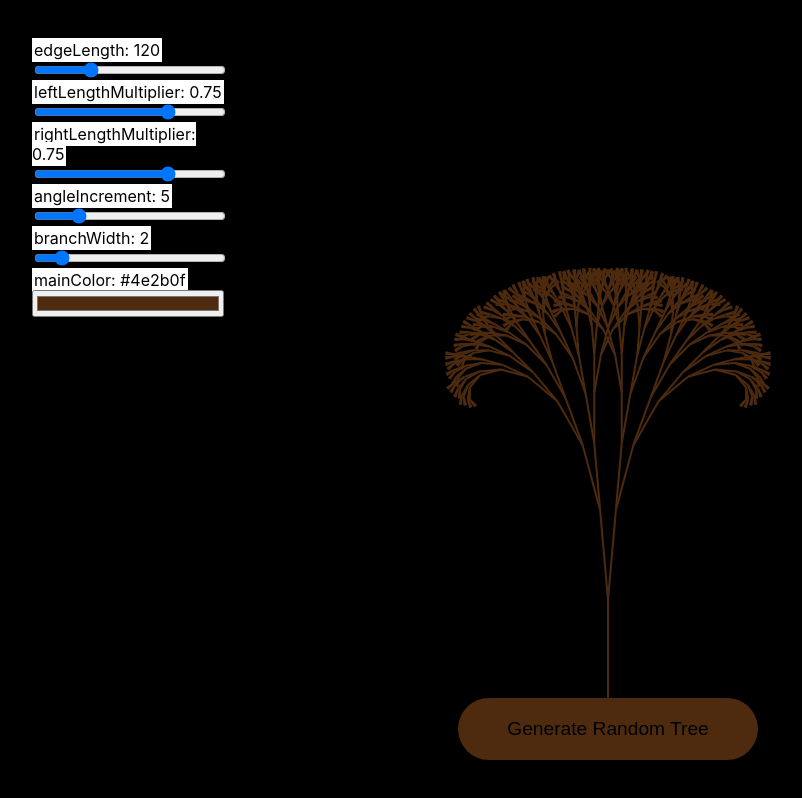
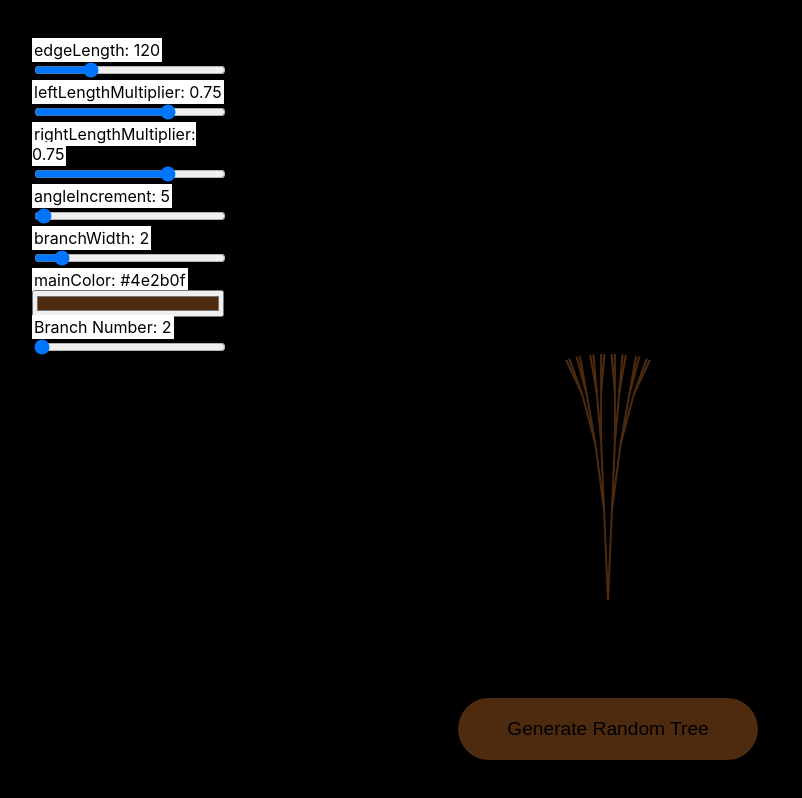
Before and after one commit to davidnlearner/fractal-visualizer, a React (Create React App) app: page / in a window 1280 px wide. Shown: the whole page, without its empty margins (32-834 px from the left). Built offline with nearby package versions, Linux system fonts and the light colour scheme.

Commit message:
Added branch number option, hid initial trunk line

```diff
--- a/src/App.js
+++ b/src/App.js
@@ -1,8 +1,7 @@
 import './App.css';
 import { useRef, useState, useEffect } from 'react';
 
-const drawTree = ({ctx, startX=300, startY=520, edgeLength=120, leftLengthMultiplier=0.75, rightLengthMultiplier=0.75, angle=0, angleIncrement=10, branchWidth=2, mainColor='#4e2b0f', secondaryColor='green', stepCounter=0}) => {
-  stepCounter += 1;
+const drawTree = ({ctx, startX=300, startY=520, edgeLength=120, leftLengthMultiplier=0.75, rightLengthMultiplier=0.75, angle=0, angleIncrement=10, branchWidth=2, mainColor='#4e2b0f', secondaryColor='green', stepCounter=0, branchNumber=2}) => {
   ctx.beginPath();
   ctx.save();
   ctx.strokeStyle = mainColor;
@@ -11,16 +10,21 @@ const drawTree = ({ctx, startX=300, startY=520, edgeLength=120, leftLengthMultip
   ctx.translate(startX, startY);
   ctx.rotate(angle * Math.PI/180);
   ctx.moveTo(0, 0);
-  ctx.lineTo(0, -edgeLength);
+  const drawLength = stepCounter === 0? 0 : -edgeLength;
+  ctx.lineTo(0, drawLength);
   ctx.stroke();
 
-  if (edgeLength < 10 || stepCounter > 10) {
+  stepCounter += 1;
+  if (edgeLength < 10 || stepCounter > 4) {
       ctx.restore();
       return;
   }
   else {
-      drawTree({ctx, startX: 0, startY: -edgeLength, edgeLength: edgeLength * rightLengthMultiplier, leftLengthMultiplier, rightLengthMultiplier, angle: angle + angleIncrement, angleIncrement, branchWidth, mainColor, secondaryColor, stepCounter});
-      drawTree({ctx, startX: 0, startY: -edgeLength, edgeLength: edgeLength * leftLengthMultiplier, leftLengthMultiplier, rightLengthMultiplier, angle: angle - angleIncrement, angleIncrement, branchWidth, mainColor, secondaryColor, stepCounter});
+    for (let i = -angleIncrement * (branchNumber-1)/2; i <= angleIncrement * (branchNumber-1)/2; i += angleIncrement) {
+      drawTree({ctx, startX: 0, startY: -edgeLength, edgeLength: edgeLength * rightLengthMultiplier, leftLengthMultiplier, rightLengthMultiplier, angle: angle + i, angleIncrement, branchWidth, mainColor, secondaryColor, stepCounter, branchNumber});
+    }
+    //  drawTree({ctx, startX: 0, startY: -edgeLength, edgeLength: edgeLength * rightLengthMultiplier, leftLengthMultiplier, rightLengthMultiplier, angle: angle + angleIncrement, angleIncrement, branchWidth, mainColor, secondaryColor, stepCounter});
+    //  drawTree({ctx, startX: 0, startY: -edgeLength, edgeLength: edgeLength * leftLengthMultiplier, leftLengthMultiplier, rightLengthMultiplier, angle: angle - angleIncrement, angleIncrement, branchWidth, mainColor, secondaryColor, stepCounter});
 
       ctx.restore();
   }
@@ -40,6 +44,7 @@ function App() {
   const [angleIncrement, setAngleIncrement] = useState(5);
   const [branchWidth, setBranchWidth] = useState(2);
   const [mainColor, setMainColor] = useState('#4e2b0f');
+  const [branchNumber, setBranchNumber] = useState(2);
 
   const canvasElement = useRef(null);
 
@@ -47,9 +52,9 @@ function App() {
     const ctx = canvasElement.current.getContext('2d');
 
     ctx.clearRect(0, 0, canvasElement.current.width, canvasElement.current.height);
-    drawTree({ ctx, startX, startY, edgeLength, leftLengthMultiplier, rightLengthMultiplier, angleIncrement: parseInt(angleIncrement), branchWidth, mainColor });
+    drawTree({ ctx, startX, startY, edgeLength, leftLengthMultiplier, rightLengthMultiplier, angleIncrement: parseInt(angleIncrement), branchWidth, mainColor, branchNumber });
 
-  }, [startX, startY, edgeLength, leftLengthMultiplier, rightLengthMultiplier, angleIncrement, branchWidth, mainColor])
+  }, [startX, startY, edgeLength, leftLengthMultiplier, rightLengthMultiplier, angleIncrement, branchWidth, mainColor, branchNumber])
 
 
   window.addEventListener('resize', () => {
@@ -75,7 +80,7 @@ function App() {
                 onChange={(e) => setRightLengthMultiplier(e.target.value)} className="slider"
                 id="right-length-multiplier" name='right-length-multiplier'/>
         <label htmlFor='angle-increment'>angleIncrement: {angleIncrement}</label>
-        <input type="range" min="1" max="20" value={angleIncrement}
+        <input type="range" min="1" max="360" value={angleIncrement}
             onChange={(e) => setAngleIncrement(e.target.value)} className="slider"
             id="angle-increment-slider" name='angle-increment'/>
         <label htmlFor='branch-width'>branchWidth: {branchWidth}</label>
@@ -86,6 +91,10 @@ function App() {
         <input type="color" value={mainColor}
                 onChange={(e) => setMainColor(e.target.value)} className="slider"
                 id="main-color-slider" name='main-color'/>
+        <label htmlFor='branch-number'>Branch Number: {branchNumber}</label>
+        <input type="range" min="2" max="10" value={branchNumber}
+                onChange={(e) => setBranchNumber(e.target.value)} className="slider"
+                id="branch-number-slider" name='branch-number'/>
 
 
       </div>
```
